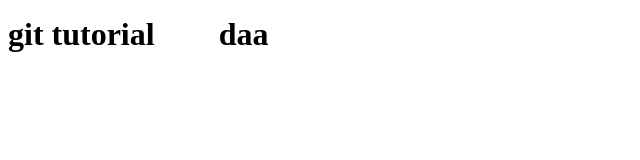
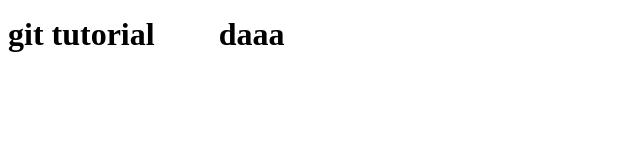
Before and after one commit to minaTsuruta/git_tutorial, a plain HTML site: page index.html in a window 1280 px wide. Shown: the full height of the page, 0-640 px from the left. Drawn offline with Linux system fonts and the light colour scheme.

Commit message:
20200219

```diff
--- a/index.html
+++ b/index.html
@@ -1 +1 @@
-<h1>git tutorial　　daa</h1>
+<h1>git tutorial　　daaa</h1>
```
